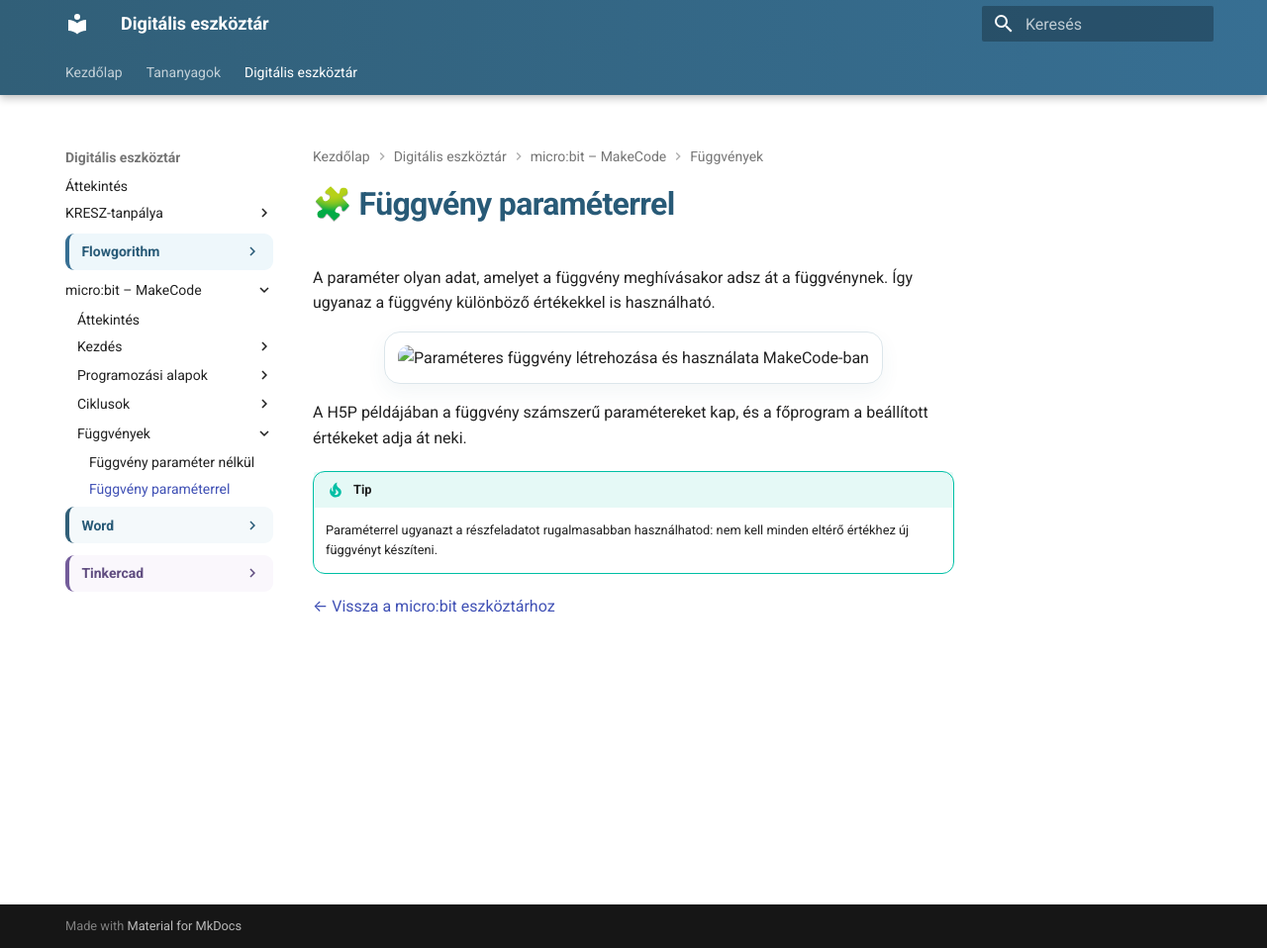
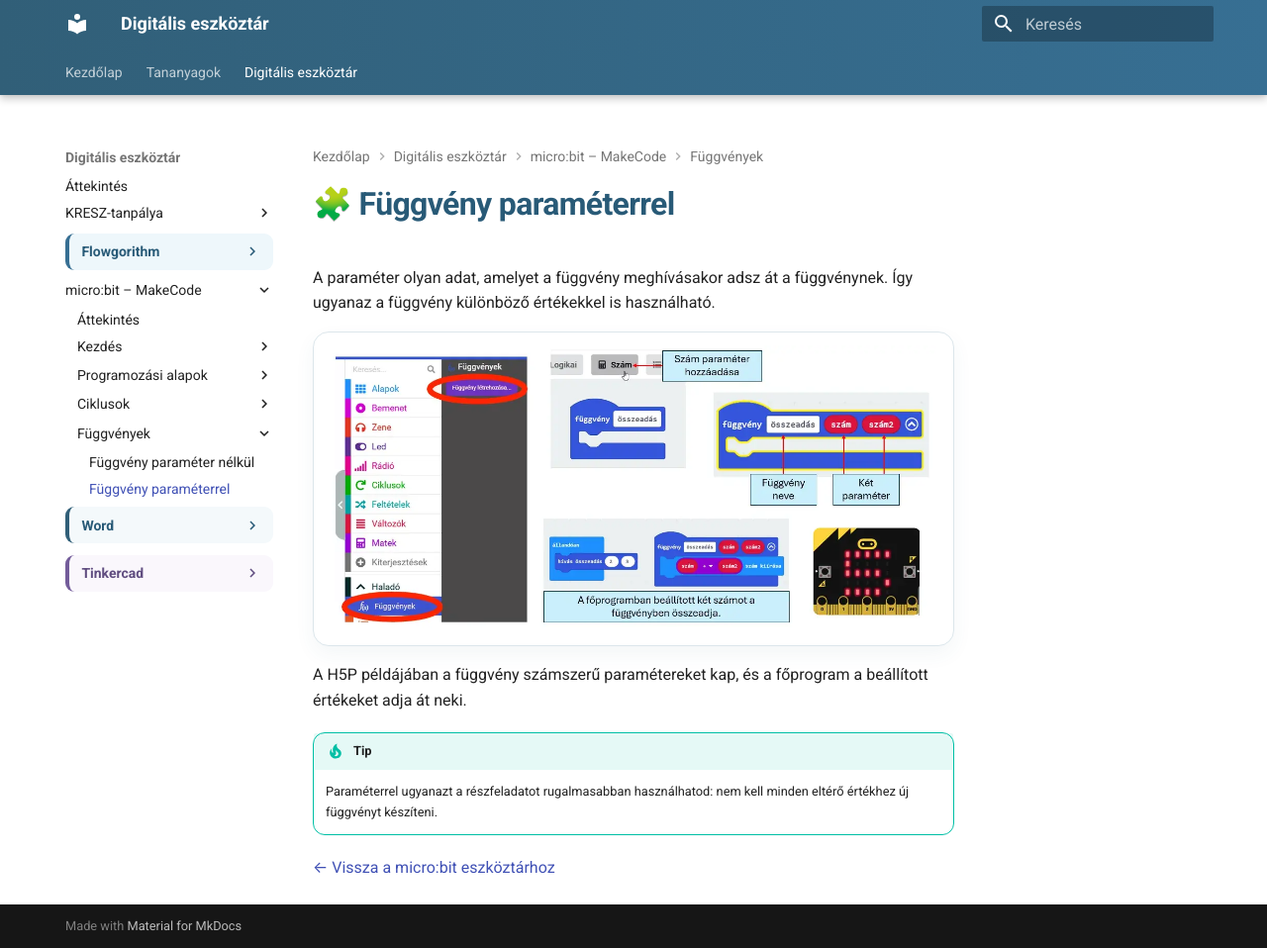
Before and after one commit to bsuszter/digitalis-eszkoztar, an MkDocs documentation site: the page built from docs/eszkoztar/microbit/fuggveny-param.md, in a window 1280 px wide and 958 px high. Shown: the whole window at 99% size. Built offline with MkDocs 1.6.1 and Material for MkDocs 9.7.7, drawn with Linux system fonts in a browser that asks for light colours.

Commit message:
Fix microbit image path

```diff
--- a/docs/eszkoztar/microbit/fuggveny-param.md
+++ b/docs/eszkoztar/microbit/fuggveny-param.md
@@ -2,7 +2,7 @@
 
 A paraméter olyan adat, amelyet a függvény meghívásakor adsz át a függvénynek. Így ugyanaz a függvény különböző értékekkel is használható.
 
-<figure class="tool-figure tool-figure--wide"><img src="../../images/microbit/12-fuggveny-param.webp" alt="Paraméteres függvény létrehozása és használata MakeCode-ban"></figure>
+<figure class="tool-figure tool-figure--wide"><img src="../../../images/microbit/12-fuggveny-param.webp" alt="Paraméteres függvény létrehozása és használata MakeCode-ban"></figure>
 
 A H5P példájában a függvény számszerű paramétereket kap, és a főprogram a beállított értékeket adja át neki.
 
```
